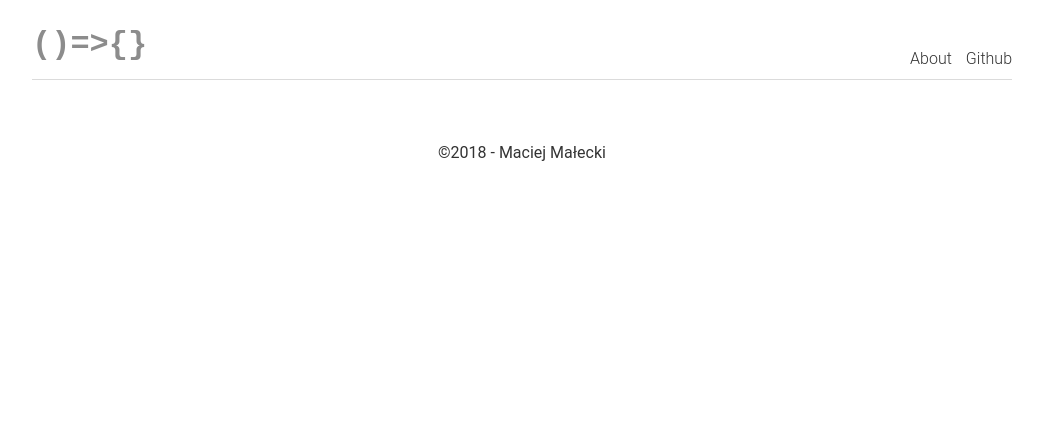
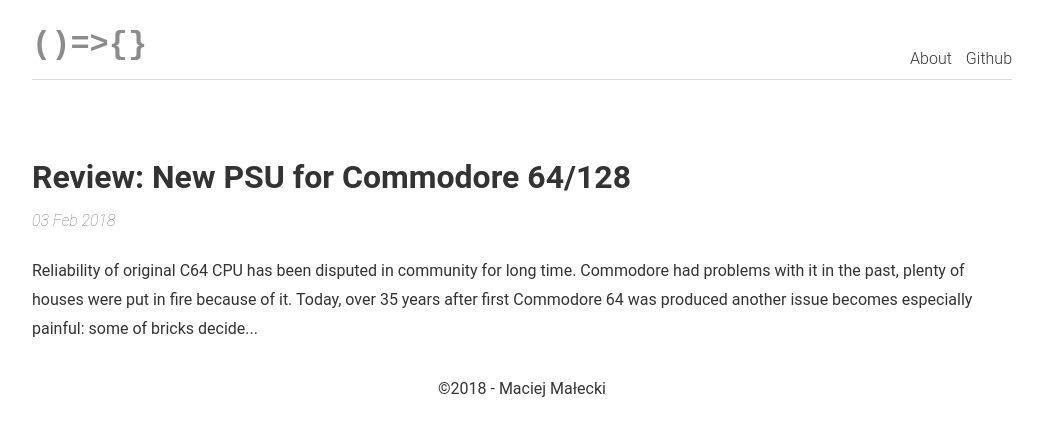
Before and after one commit to c64lib/docu, a Jekyll site: the page built from index.html, in a window 1280 px wide. Shown: the top 436 px of the page, without its empty margins (118-1161 px from the left). Built offline with Jekyll 4.4.1, drawn with Linux system fonts in a browser that asks for light colours; the list of posts is cut into pages by our own code; some of the changed lines change nothing that is shown.

Commit message:
Article finished

```diff
--- a/cbm/_posts/2018-02-03-new-psu-for-c64.md
+++ b/cbm/_posts/2018-02-03-new-psu-for-c64.md
@@ -1,8 +1,7 @@
 ---
-title: New PSU for Commodore 64/128
+title: Review&#58; New PSU for Commodore 64/128
 description: Review of modern power supply unit for Commodore 64 and 128 home computers.
 layout: post
-published: false
 ---
 
 Reliability of original C64 CPU has been disputed in community for long time. Commodore had problems with it in the past, plenty of houses were put in fire because of it. Today, over 35 years after first Commodore 64 was produced another issue becomes especially painful: some of bricks decide now to ignore its spec and generate voltage that exceeds its nominal 5VDC thus frying most of precious chips.
@@ -52,17 +51,14 @@
 
 Well, we should've thought about it earlier, huh? I just got new unit and I'm going to try it out.
 
-I've ordered it and got a package shortly after.
+I've ordered it and got a package shortly after. Once the box is opened, I found nice looking "brick" in light grey color bundled with white cabling. Unfortunately the DIN plug is black but this is just a minor issue. All my cabling is black anyway...
 
 ![PSU from Rafał Szyja]({{ "/cbm/img/psu-rs/psu-overview.jpg" | absolute_url }} "Overview of PSU")
 *Light colors of PSU fits well with C64C beige case*
 
-The unit is not particularily small. In fact it is bigger than any of original PSUs that are in my possesion (refer first figure). This is partially because manufacturer decides not to produce (dedicated case but to use generic one that is available on the market. Most importantly, we have two power supply units here in fact, bundled in one package. Bigger case also improves cooling, which was actually a weak point of original PSU. Here in fact, I haven't observed any noticeable heat production, which is very promising.
+The unit is not particularily small. In fact it is bigger than any of original PSUs that are in my possesion (refer the first figure). Rafał decided not to produce dedicated case but to use generic one that is available on the market. Most importantly, we have two power supply units here in fact, bundled in one package. Bigger case also improves cooling (that was actually a weak point of original PSU). Here in fact, I haven't observed any noticeable heat production, which is very promising.
 
-Testing
--------
-
-I dedided to use all my functioning equipment (see pictures). Because I don't have appropriate adapter (square power plug), I haven't tested how PSU cooperates with my flat C128 - for this you have to wait a little bit more. I used this occassion as an excuse to "de-dust" all of my disk drives and use them as parts of testing sets. Because Rafał claims we can draw up to 3A from his supply, I also included my brand new 1541 Ultimate cartridge. For Ultimate II+ do not use auxiliary power supply, so the PSU must provide whole power.
+I decided to use all my functioning equipment (see pictures) for testing. Because I don't have appropriate adapter (square power plug), I haven't tested how PSU cooperates with my flat C128 - for this you have to wait a little bit more. I used this occassion as an excuse to "de-dust" all of my disk drives and use them as parts of testing sets. Because Rafał claims we can draw up to 3A from his supply, I also included my brand new 1541 Ultimate cartridge. For Ultimate II+ do not use auxiliary power supply, so the PSU must provide whole power.
 
 ![Testing sets 1]({{ "/cbm/img/psu-rs/testing-short-board.jpg" | absolute_url }})
 *My short-boarded C64C was used both with 1541 Ultimate II+ (I also launched 16MB REU demos) and original 1541II.*
@@ -76,7 +72,7 @@
 
 I have also used this PSU with C64 (Assy 250407) and 1541 "toaster". With this version more chips are using 9VAC line. There was apparently no difference in PSU behavior.
 
-Last set I have assembled for this test was C64C with long board connected with 1541 resembling "C" model.
+Last set that I have assembled for this test was C64C with long board connected with 1541 resembling "C" model. I wouldn't expect any problems here and in fact there none.
 
 Summary
 -------
@@ -86,4 +82,6 @@
 * Input: 230V, 50Hz
 * Output: 5V DC 3A, 9V AC 1.1A
 
-It is very solid, the cabling is of good quality. I'm not affraid keeping my Commodore on for a long time anymore. I recommend it to every retro fan.
+Sadly, I'm lacking of sufficient electrotechnical skills so I am not able to provide exact measurements of voltage ripple. Once I find someone that can help me with that, I will update this post.
+
+Power supply is very solid, the cabling is of good quality. I'm not affraid keeping my Commodore on for a long time anymore. **I fully recommend it!** You can order this unit from [Rafał Szyja](https://www.facebook.com/rafalszyja?fref=mentions) ([C64 Power](https://www.facebook.com/c64power/?fref=mentions)).
```
